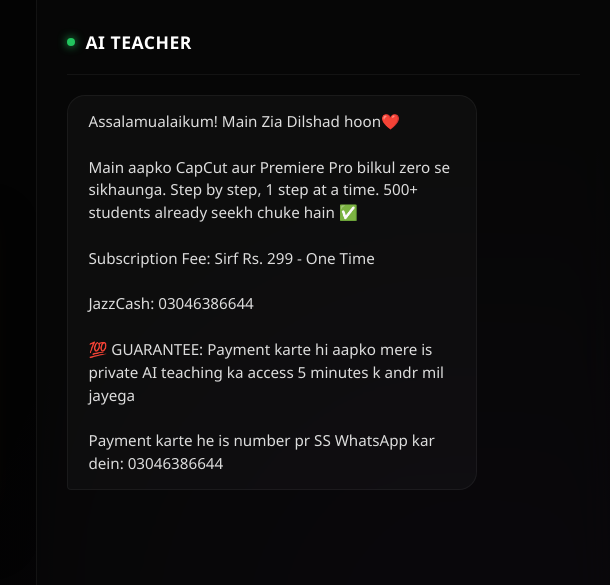
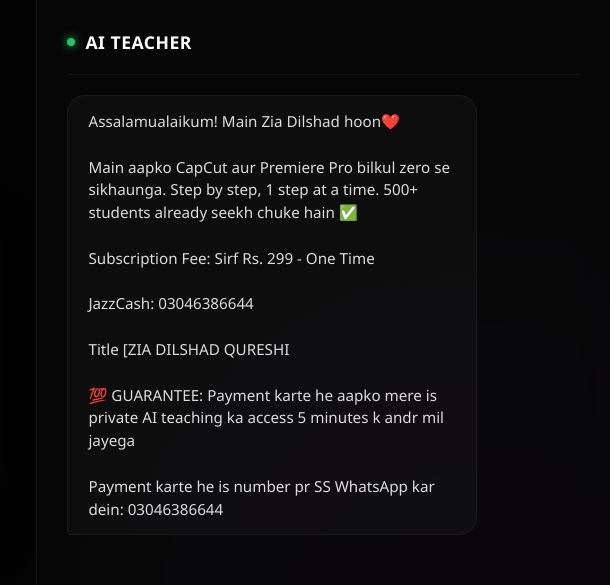
Before and after one commit to Proaiagentedits/Zia-Dilshad-Ai-Agent, a website: page index.html in a window 1280 px wide. Shown: the top 585 px of the page, 670-1280 px from the left. Drawn offline with Linux system fonts and the light colour scheme.

Commit message:
Update welcome message in index.html

```diff
--- a/index.html
+++ b/index.html
@@ -262,7 +262,7 @@
     let chatHistory = [];
 
     window.onload = () => {
-        const welcomeJSON = '{"reply":"Assalamualaikum! Main Zia Dilshad hoon❤️\\n\\nMain aapko CapCut aur Premiere Pro bilkul zero se sikhaunga. Step by step, 1 step at a time. 500+ students already seekh chuke hain ✅\\n\\nSubscription Fee: Sirf Rs. 299 - One Time\\n\\nJazzCash: 03046386644\\n\\n💯 GUARANTEE: Payment karte hi aapko mere is private AI teaching ka access 5 minutes k andr mil jayega\\n\\nPayment karte he is number pr SS WhatsApp kar dein: 03046386644"}';
+        const welcomeJSON = '{"reply":"Assalamualaikum! Main Zia Dilshad hoon❤️\\n\\nMain aapko CapCut aur Premiere Pro bilkul zero se sikhaunga. Step by step, 1 step at a time. 500+ students already seekh chuke hain ✅\\n\\n Subscription Fee: Sirf Rs. 299 - One Time\\n\\nJazzCash: 03046386644\\n\\nTitle [ZIA DILSHAD QURESHI\\n\\n💯 GUARANTEE: Payment karte he aapko mere is private AI teaching ka access 5 minutes k andr mil jayega\\n\\nPayment karte he is number pr SS WhatsApp kar dein: 03046386644"}';
         addMessage(welcomeJSON, 'bot');
     };
 
```
